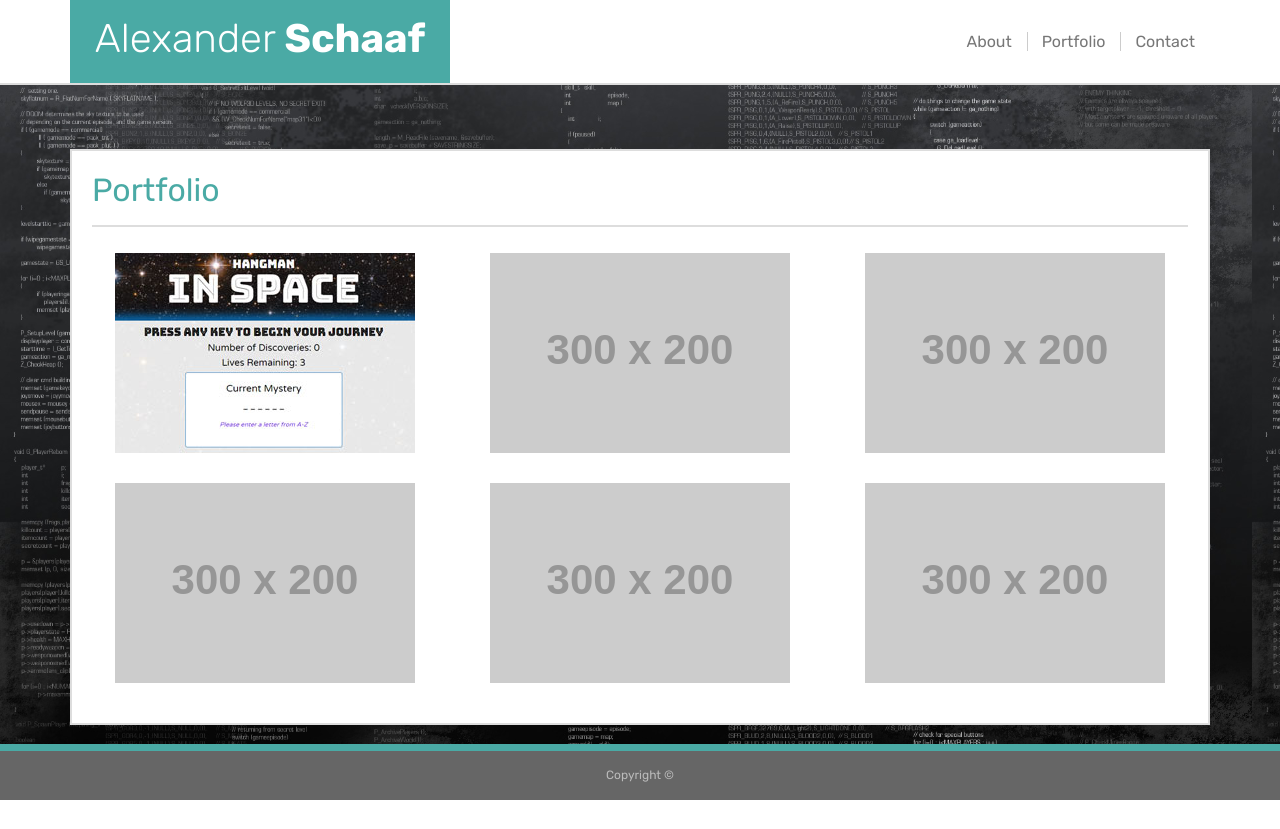
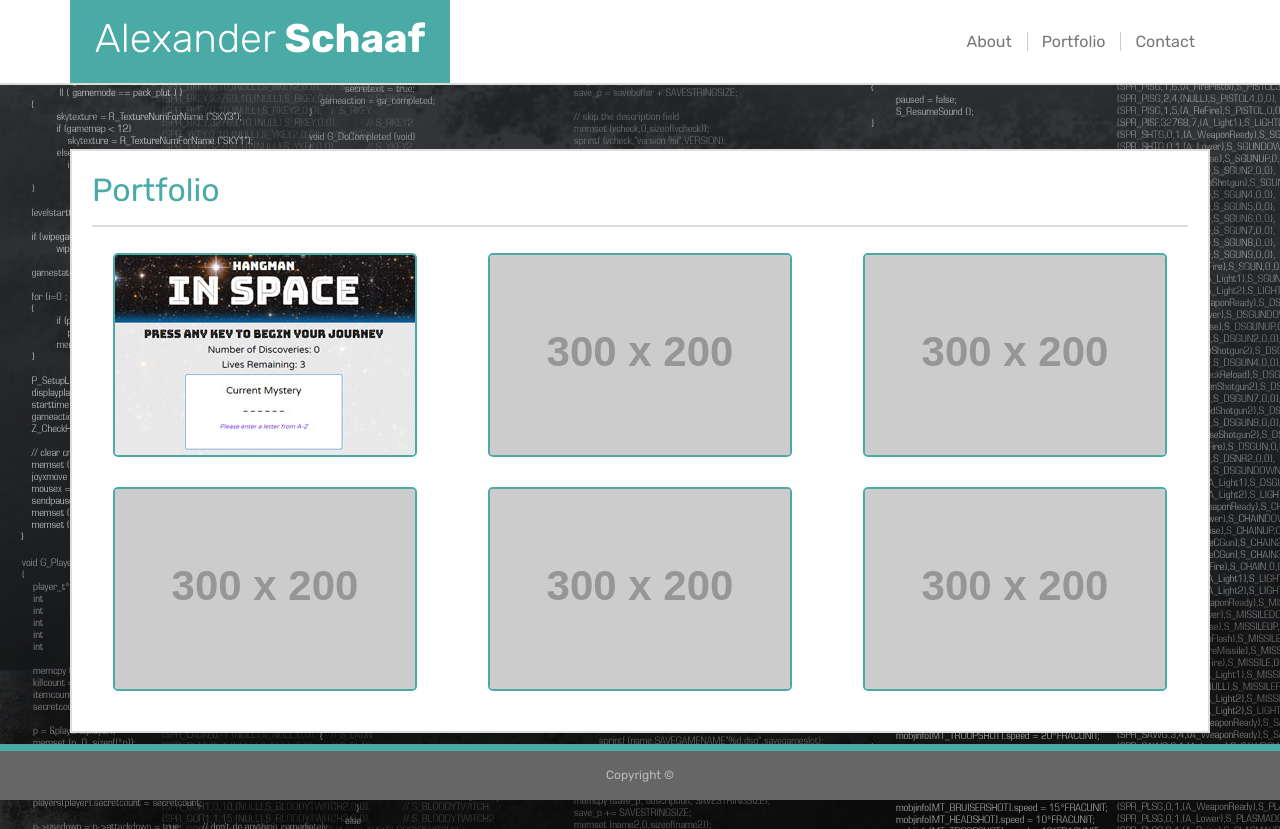
Before and after one commit to tunkytime/Bootstrap-Portfolio, a plain HTML site: page portfolio.html in a window 1280 px wide. Drawn offline with nearby package versions, Linux system fonts and the light colour scheme; placeholder pictures from the web are drawn by us.

Commit message:
changed background image style

```diff
--- a/assets/css/style.css
+++ b/assets/css/style.css
@@ -3,6 +3,7 @@
 body {
 	color: #777;
 	font-family: 'Rubik', sans-serif;
+	background-image: url("../images/code-bg.jpg");
 }
 
 h1,
@@ -22,6 +23,10 @@ a:hover {
 }
 
 /* nav */
+
+header {
+	background: white;
+}
 
 #name {
 	background: #4aaaa5;
@@ -53,10 +58,10 @@ nav a:last-child {
 /* body */
 
 .jumbotron {
-	background-image: url("../images/code-bg.jpg");
 	background-size: contain;
 	border-radius: 0;
 	border-top: 2px solid #ddd;
+	background: none;
 }
 
 .portfolio {
@@ -89,6 +94,8 @@ hr {
 .col img {
 	margin: 10px auto 20px auto;
 	display: block;
+	border: 2px solid #4aaaa5;
+	border-radius: 5px;
 }
 
 .col img:hover {
--- a/portfolio.html
+++ b/portfolio.html
@@ -14,7 +14,8 @@
 
 <body>
 
-	<header class="container">
+	<header>
+		<div class="container">
 			<div class="row">
 				<h1 class="col-sm-4 text-center" id="name"><span>Alexander</span> Schaaf</h1>
 				<nav class="col-sm-8 text-right">
@@ -22,6 +23,7 @@
 					<a href="portfolio.html">Portfolio</a>
 					<a href="contact.html">Contact</a>
 				</nav>
+			</div>
 		</div>
 	</header>
 
@@ -32,8 +34,6 @@
 			<hr>
 
 			<div class=" row">
-
-				<!-- placeholder image http://placehold.it/200x200 -->
 
 				<div class="col">
 					<a href="https://tunkytime.github.io/Word-Guess-Game/"><img src="assets/images/hangman-in-space.jpg" alt="Word Guess Game"></a>
```
Also changed, not shown: contact.html (+3 -1 lines), index.html (+3 -1 lines). Lines whose indentation alone changed are shown as unchanged.
